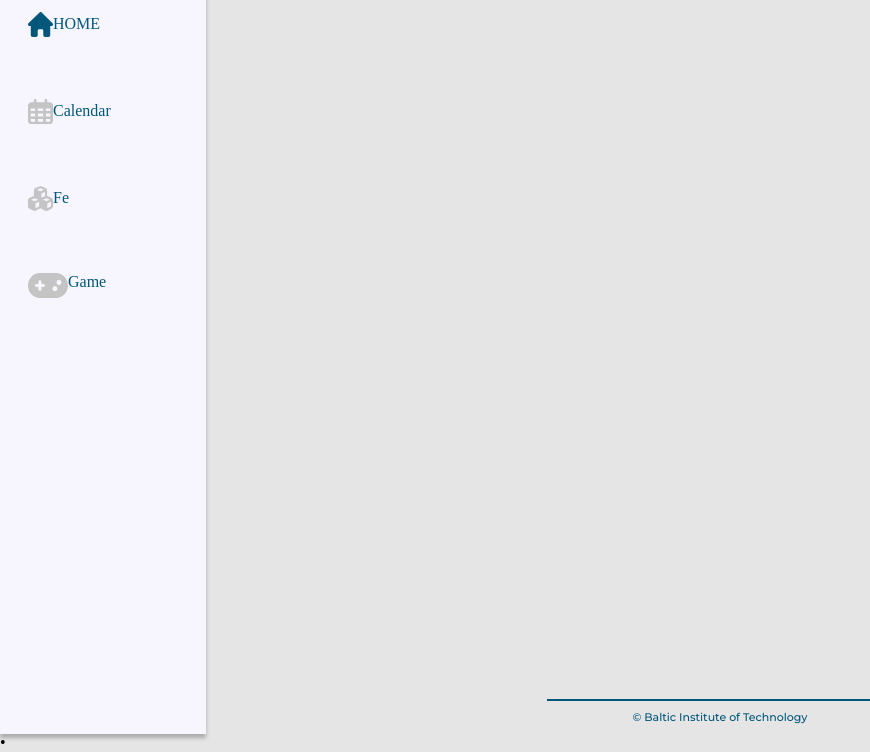
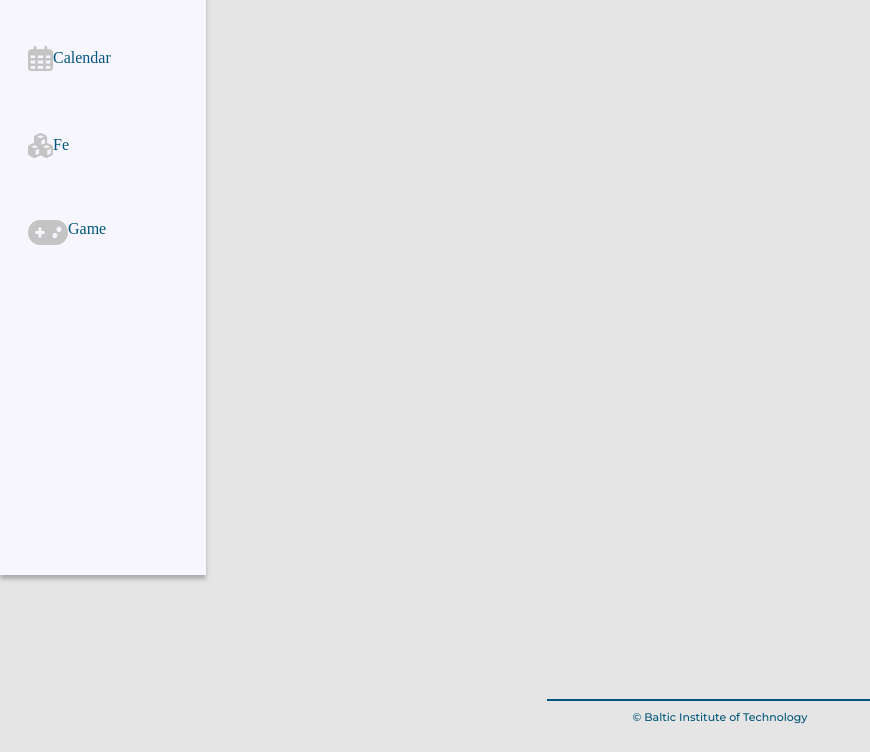
Before and after one commit to Audriusvilnius/Friday--challenge-Audrius, a website: page index.html in a window 1280 px wide. Shown: the part 172-924 px from the top of the page, without its empty margins (0-870 px from the left). After the commit the page ends 896 px from the top, so only its background shows below. Drawn offline with Linux system fonts and the light colour scheme.

Commit message:
Header fix

```diff
--- a/index.html
+++ b/index.html
@@ -52,4 +52,4 @@
 
 </body>
 
-</html>•
+</html>
--- a/styles/main.css
+++ b/styles/main.css
@@ -4,7 +4,9 @@
 
 header {
     width: 100px;
-    height: 906px;
+    height: 100vh;
+    position: fixed;
+    top:0;
     left: 0px;
     top: calc(50% - 906px/2);
     background: #F7F6FF;
```
